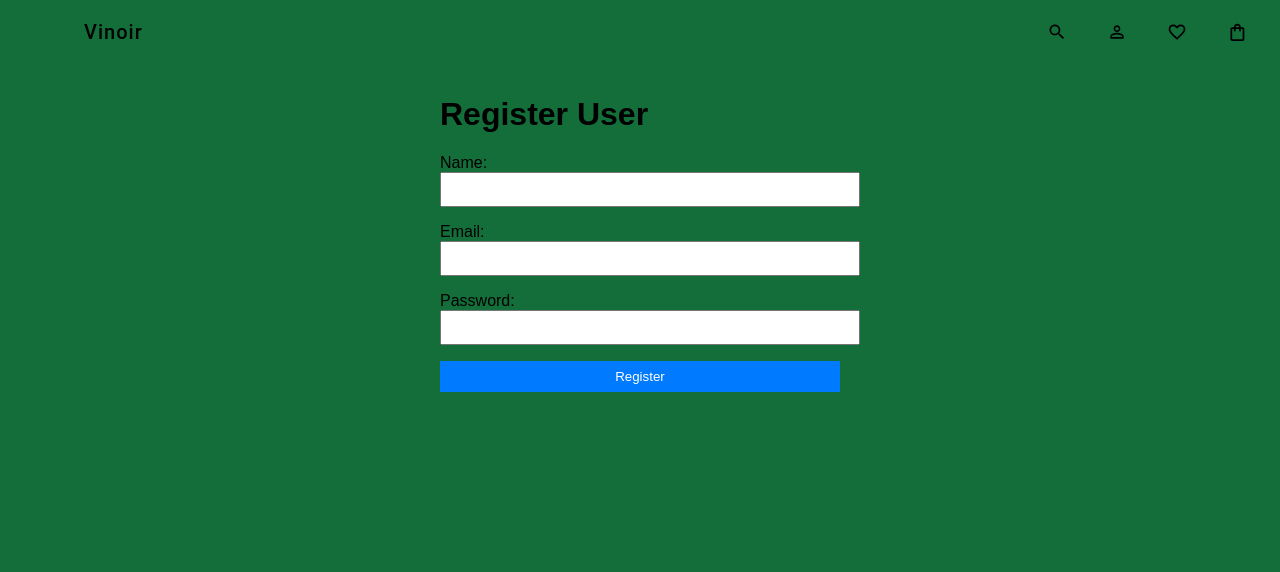
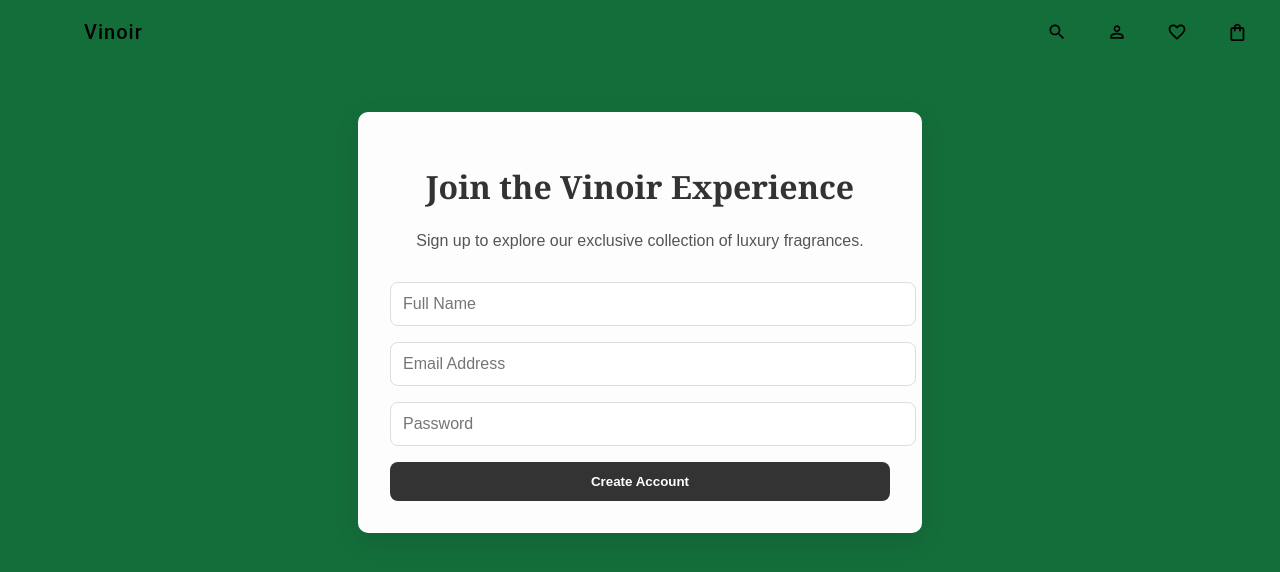
Before and after one commit to corbyn-jpg/summative-vinoir, a React (Create React App) app in the folder frontend/vinoir/: page /register in a window 1280 px wide. Shown: the top 572 px of the page. Built offline with nearby package versions, Linux system fonts and the light colour scheme; some icons are missing.

Commit message:
additions

```diff
--- /dev/null
+++ b/frontend/vinoir/src/Pages/account/CreateUser.css
@@ -0,0 +1,72 @@
+/* Container */
+.create-user-container {
+  max-width: 500px;
+  margin: 3rem auto;
+  padding: 2rem;
+  border-radius: 10px;
+  box-shadow: 0 8px 24px rgba(0, 0, 0, 0.1);
+  background-color: #fdfdfd;
+  font-family: Arial, sans-serif;
+}
+
+/* Headings */
+.create-user-heading {
+  font-family: Georgia, serif;
+  font-weight: bold;
+  text-align: center;
+  margin-bottom: 1.5rem;
+  color: #333;
+}
+
+.create-user-subheading {
+  text-align: center;
+  margin-bottom: 2rem;
+  color: #555;
+}
+
+/* Input Fields */
+.create-user-input {
+  width: 100%;
+  margin-bottom: 1rem;
+  padding: 0.75rem;
+  border: 1px solid #ddd;
+  border-radius: 8px;
+  font-size: 1rem;
+  font-family: Arial, sans-serif;
+}
+
+/* Button */
+.create-user-button {
+  width: 100%;
+  padding: 0.75rem;
+  background-color: #333;
+  color: #fff;
+  font-weight: bold;
+  border: none;
+  border-radius: 8px;
+  cursor: pointer;
+  transition: background-color 0.3s ease;
+}
+
+.create-user-button:hover {
+  background-color: #555;
+}
+
+/* Alerts */
+.create-user-alert-success {
+  margin-top: 1.5rem;
+  padding: 1rem;
+  background-color: #e8f5e9;
+  color: #2e7d32;
+  font-weight: bold;
+  border-radius: 8px;
+}
+
+.create-user-alert-error {
+  margin-top: 1.5rem;
+  padding: 1rem;
+  background-color: #ffebee;
+  color: #c62828;
+  font-weight: bold;
+  border-radius: 8px;
+}
--- a/frontend/vinoir/src/Pages/account/CreateUser.js
+++ b/frontend/vinoir/src/Pages/account/CreateUser.js
@@ -1,5 +1,6 @@
 import React, { useState } from 'react';
 import axios from 'axios';
+import './CreateUser.css'; // Import the CSS file
 
 const CreateUser = () => {
   const [name, setName] = useState('');
@@ -27,66 +28,52 @@
         email,
         password,
       });
-      setMessage('User created successfully!');
-      // Redirect to the home page after successful registration
+      setMessage('Welcome to the Vinoir family! Your account has been created successfully.');
       setTimeout(() => {
         window.location.href = '/';
-      }, 2000); // Redirect after 2 seconds
+      }, 3000); // Redirect after 3 seconds
     } catch (error) {
-      setError(error.response?.data?.message || 'Error creating user.');
+      setError(error.response?.data?.message || 'An error occurred while creating your account.');
     }
   };
 
   return (
-    <div style={{ maxWidth: '400px', margin: '2rem auto', fontFamily: 'Arial' }}>
-      <h1>Register User</h1>
+    <div className="create-user-container">
+      <h1 className="create-user-heading">Join the Vinoir Experience</h1>
+      <p className="create-user-subheading">
+        Sign up to explore our exclusive collection of luxury fragrances.
+      </p>
       <form onSubmit={handleSubmit}>
-        <div style={{ marginBottom: '1rem' }}>
-          <label>Name:</label><br />
         <input
           type="text"
+          placeholder="Full Name"
+          className="create-user-input"
           value={name}
           onChange={(e) => setName(e.target.value)}
           required
-            style={{ width: '100%', padding: '0.5rem' }}
         />
-        </div>
-        <div style={{ marginBottom: '1rem' }}>
-          <label>Email:</label><br />
         <input
           type="email"
+          placeholder="Email Address"
+          className="create-user-input"
           value={email}
           onChange={(e) => setEmail(e.target.value)}
           required
-            style={{ width: '100%', padding: '0.5rem' }}
         />
-        </div>
-        <div style={{ marginBottom: '1rem' }}>
-          <label>Password:</label><br />
         <input
           type="password"
+          placeholder="Password"
+          className="create-user-input"
           value={password}
           onChange={(e) => setPassword(e.target.value)}
           required
-            style={{ width: '100%', padding: '0.5rem' }}
         />
-        </div>
-        <button
-          type="submit"
-          style={{
-            width: '100%',
-            padding: '0.5rem',
-            backgroundColor: '#007BFF',
-            color: 'white',
-            border: 'none',
-            cursor: 'pointer',
-          }}
-        >
-          Register
+        <button type="submit" className="create-user-button">
+          Create Account
         </button>
       </form>
-      {message && <p style={{ marginTop: '1rem', color: 'green' }}>{message}</p>}
-      {error && <p style={{ marginTop: '1rem', color: 'red' }}>{error}</p>}
+      {message && <div className="create-user-alert-success">{message}</div>}
+      {error && <div className="create-user-alert-error">{error}</div>}
     </div>
   );
 };
```
Also changed, not shown: 1 other file (tests, documents, lock files or other folders). Lines whose indentation alone changed are shown as unchanged.
